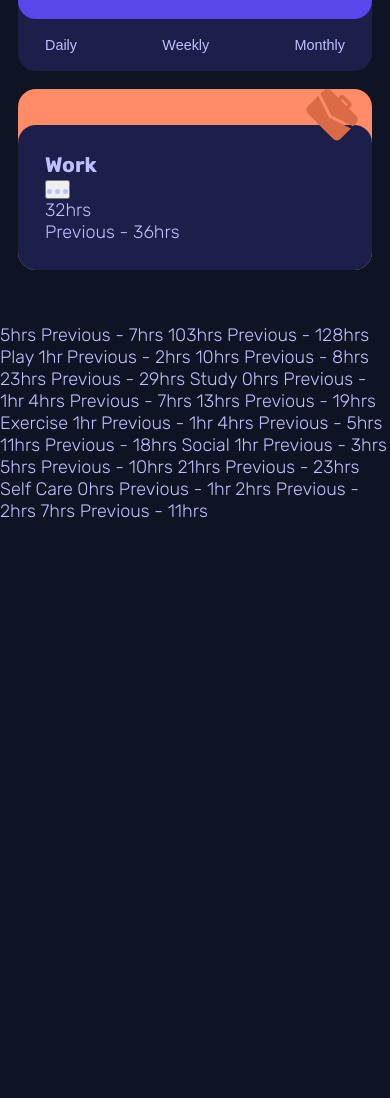
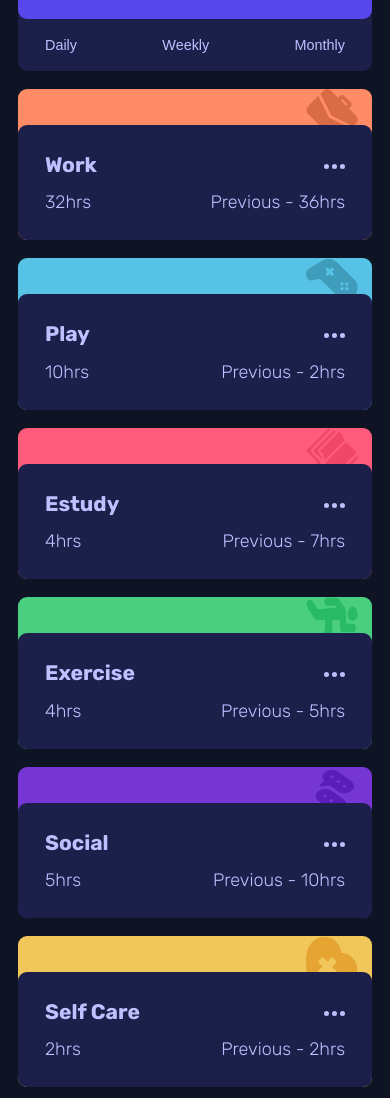
Before and after one commit to userMauro-code/_11-time-traking-dashboard-main, a plain HTML site: page index.html in a window 390 px wide. Shown: the part 169-1267 px from the top of the page. Before the commit the page ends 844 px from the top, so only its background shows below. Drawn offline with Linux system fonts and the light colour scheme.

Commit message:
terminado de mobil first

```diff
--- a/css/style.css
+++ b/css/style.css
@@ -24,7 +24,7 @@
     --font-regular: 400;
     --font-light:300;
 
-    --card-radius: 1rem;
+    --card-radius: .5rem;
 }
 
 html,
@@ -68,7 +68,7 @@ body {
     font-weight: var(--font-light);
 }
 
-.section > .card {
+.section > .card__header {
     background-color: var(--bg);
     border-radius: var(--card-radius);
     width: 100%;
@@ -78,6 +78,11 @@ body {
     background-color: var(--bg);
     border-radius: var(--card-radius);
     padding: 1.5rem;
+    position: relative;
+    z-index: 1;
+    display: flex;
+    flex-direction: column;
+    gap: .8rem;
 }
 
 .section > .card__header > .card__header--buttons {
@@ -95,18 +100,64 @@ body {
     font-size: .8rem;
 }
 
+
+.section > .card {
+    position: relative;
+    padding-top: 2rem;
+    z-index: 0;
+    width: 100%;
+    border-radius: var(--card-radius);
+}
+
 .section > .card__works {
     background-color:  var(--bg-card-work);
-    position: relative;
-    padding-top: 2rem;
-    z-index: 30;
 }
 
-.section > .card__works > img {
+.section > .card__play {
+    background-color: var(--bg-card-play);
+}
+
+.section > .card__study {
+    background-color: var(--bg-card-study);
+}
+
+.section > .card__exercise {
+    background-color: var(--bg-card-exercise);
+}
+
+.section > .card__social {
+    background-color: var(--bg-card-social);
+}
+
+.section > .card__selfCare {
+    background-color: var(--bg-card-self-care);
+}
+
+
+
+.card__content > .card__content--category > button {
+    background-color: transparent;
+    border: none;
+}
+
+.card__content > .card__content--category {
+    display: flex;
+    flex-direction: row;
+    justify-content: space-between;
+    align-items: center;
+}
+
+.card__content > .card__content--data {
+    display: flex;
+    flex-direction: row;
+    justify-content: space-between;
+}
+
+.section > .card > img {
     height: 52px;
     width: 52px;
     position: absolute;
     right: .8rem;
     top: 0;
-    z-index: 0;
+
 }
--- a/index.html
+++ b/index.html
@@ -18,7 +18,7 @@
 </head>
 <body>
   <section class="section">
-    <article class="card card__header">
+    <article class=" card__header">
       <div class="card__header--user">
         <img src="./images/image-jeremy.png" alt="">
         <div class="name__user">
@@ -46,54 +46,77 @@
         </div>
       </div>
     </article>
+
+    <article class="card card__play">
+      <img src="./images/icon-play.svg" alt="">
+      <div class="card__content">
+        <div class="card__content--category">
+          <h3>Play</h3>
+          <button><img src="./images/icon-ellipsis.svg" alt=""></button>
+        </div>
+        <div class="card__content--data">
+          <p>10hrs </p><!-- weekly -->
+          <p>Previous - 2hrs</p>
+        </div>
+      </div>
+    </article>
+
+    <article class="card card__study">
+      <img src="./images/icon-study.svg" alt="">
+      <div class="card__content">
+        <div class="card__content--category">
+          <h3>Estudy</h3>
+          <button><img src="./images/icon-ellipsis.svg" alt=""></button>
+        </div>
+        <div class="card__content--data">
+          <p>4hrs </p><!-- weekly -->
+          <p>Previous - 7hrs</p>
+        </div>
+      </div>
+    </article>
+
+    <article class="card card__exercise">
+      <img src="./images/icon-exercise.svg" alt="">
+      <div class="card__content">
+        <div class="card__content--category">
+          <h3>Exercise</h3>
+          <button><img src="./images/icon-ellipsis.svg" alt=""></button>
+        </div>
+        <div class="card__content--data">
+          <p>4hrs </p><!-- weekly -->
+          <p>Previous - 5hrs</p>
+        </div>
+      </div>
+    </article>
+
+    <article class="card card__social">
+      <img src="./images/icon-social.svg" alt="">
+      <div class="card__content">
+        <div class="card__content--category">
+          <h3>Social</h3>
+          <button><img src="./images/icon-ellipsis.svg" alt=""></button>
+        </div>
+        <div class="card__content--data">
+          <p>5hrs </p><!-- weekly -->
+          <p>Previous - 10hrs</p>
+        </div>
+      </div>
+    </article>
+
+    <article class="card card__selfCare">
+      <img src="./images/icon-self-care.svg" alt="">
+      <div class="card__content">
+        <div class="card__content--category">
+          <h3>Self Care</h3>
+          <button><img src="./images/icon-ellipsis.svg" alt=""></button>
+        </div>
+        <div class="card__content--data">
+          <p>2hrs </p><!-- weekly -->
+          <p>Previous - 2hrs</p>
+        </div>
+      </div>
+    </article>
   </section>
-
-
-  5hrs <!-- daily -->
-  Previous - 7hrs <!-- daily -->
-
-  103hrs <!-- monthly -->
-  Previous - 128hrs <!-- monthly -->
-
-  Play
-  1hr <!-- daily -->
-  Previous - 2hrs <!-- daily -->
-  10hrs <!-- weekly -->
-  Previous - 8hrs <!-- weekly -->
-  23hrs <!-- monthly -->
-  Previous - 29hrs <!-- monthly -->
-
-  Study
-  0hrs <!-- daily -->
-  Previous - 1hr <!-- daily -->
-  4hrs <!-- weekly -->
-  Previous - 7hrs <!-- weekly -->
-  13hrs <!-- monthly -->
-  Previous - 19hrs <!-- monthly -->
-
-  Exercise
-  1hr <!-- daily -->
-  Previous - 1hr <!-- daily -->
-  4hrs <!-- weekly -->
-  Previous - 5hrs <!-- weekly -->
-  11hrs <!-- monthly -->
-  Previous - 18hrs <!-- monthly -->
-
-  Social
-  1hr <!-- daily -->
-  Previous - 3hrs <!-- daily -->
-  5hrs <!-- weekly -->
-  Previous - 10hrs <!-- weekly -->
-  21hrs <!-- monthly -->
-  Previous - 23hrs <!-- monthly -->
-
-  Self Care
-  0hrs <!-- daily -->
-  Previous - 1hr <!-- daily -->
-  2hrs <!-- weekly -->
-  Previous - 2hrs <!-- weekly -->
-  7hrs <!-- monthly -->
-  Previous - 11hrs <!-- monthly -->
 
 </body>
 </html>
```
